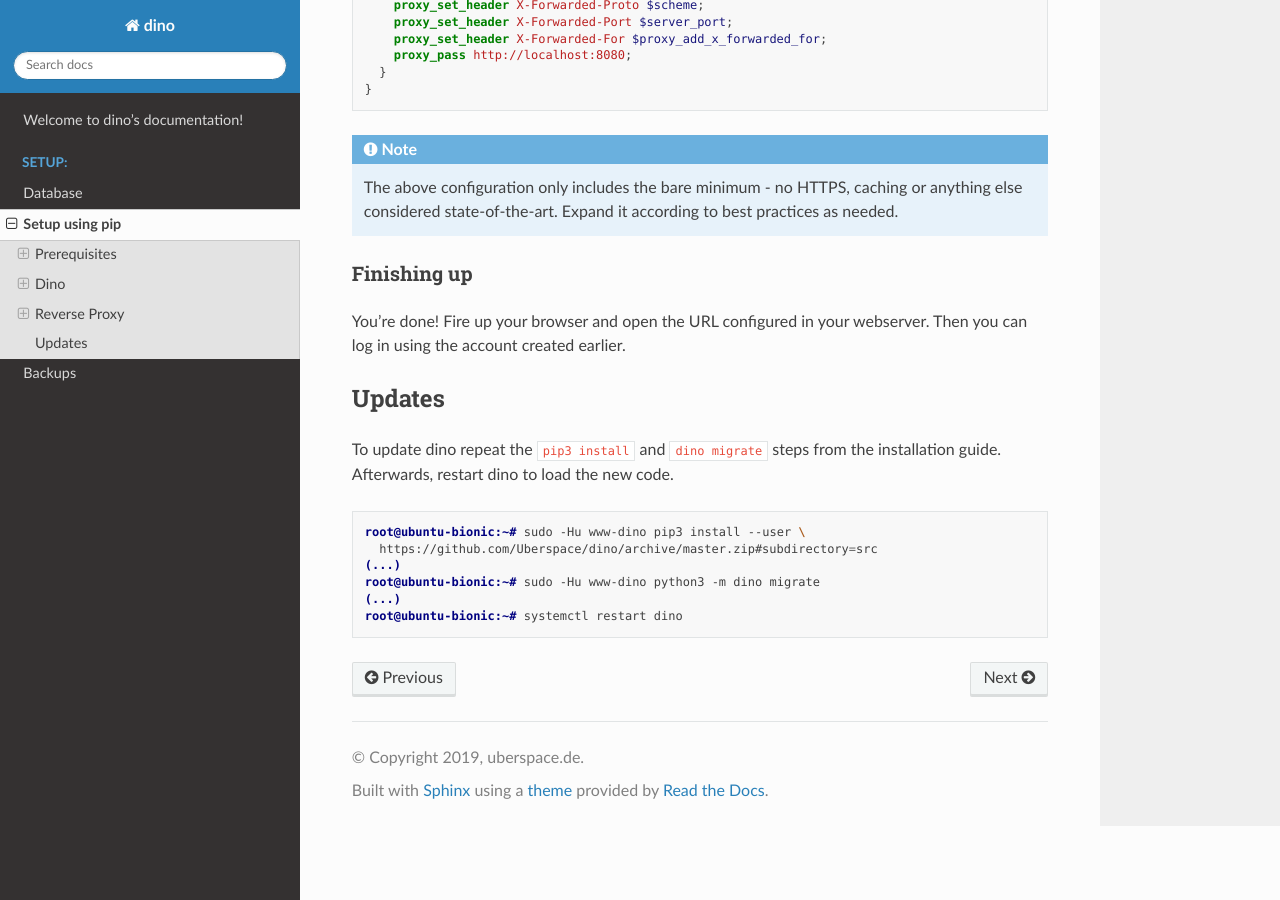
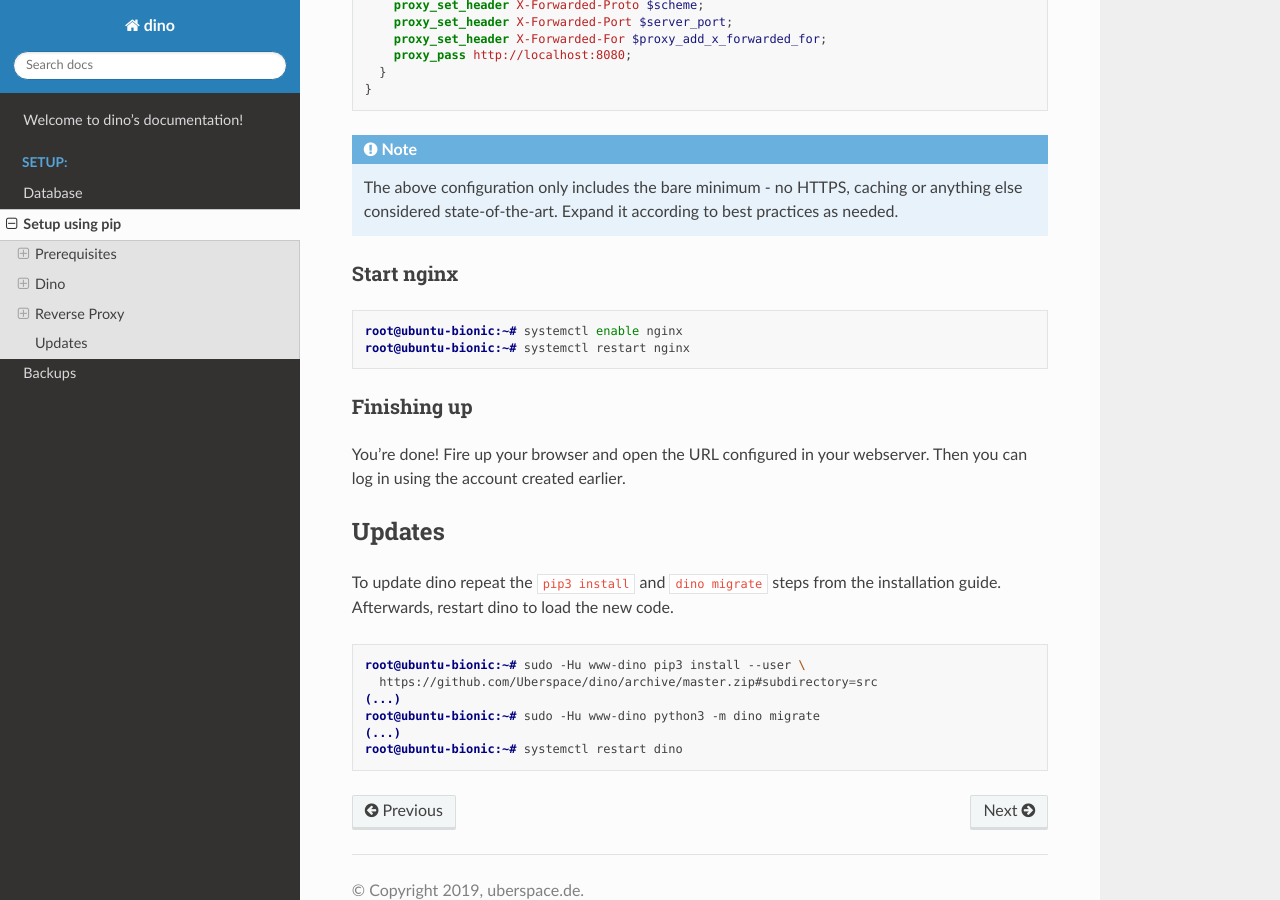
Before and after one commit to Uberspace/dino, a Sphinx documentation site: the page built from doc/setup_pip.rst, in a window 1280 px wide and 900 px high, scrolled down 5423 px. Built offline with Sphinx 7.4.7 and the Read the Docs theme 2.0.0, drawn with Linux system fonts in a browser that asks for light colours.

Commit message:
docs: actually start nginx

```diff
--- a/doc/setup_pip.rst
+++ b/doc/setup_pip.rst
@@ -298,6 +298,14 @@ Then, create our new configuration in ``/etc/nginx/sites-enabled/dino``:
   anything else considered state-of-the-art. Expand it according to best
   practices as needed.
 
+Start nginx
+^^^^^^^^^^^
+
+.. code-block:: console
+
+  root@ubuntu-bionic:~# systemctl enable nginx
+  root@ubuntu-bionic:~# systemctl restart nginx
+
 Finishing up
 ^^^^^^^^^^^^
 
```
